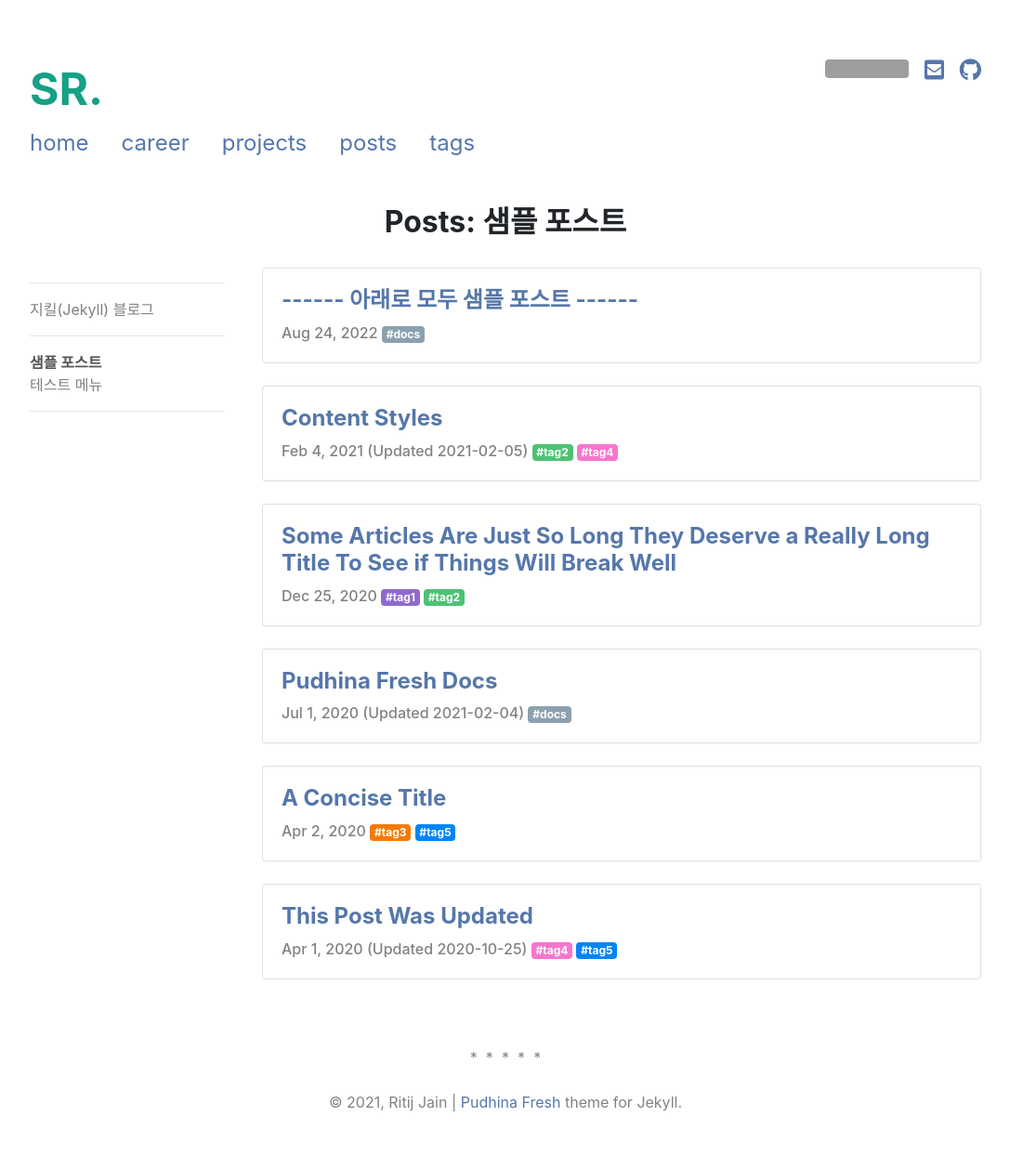
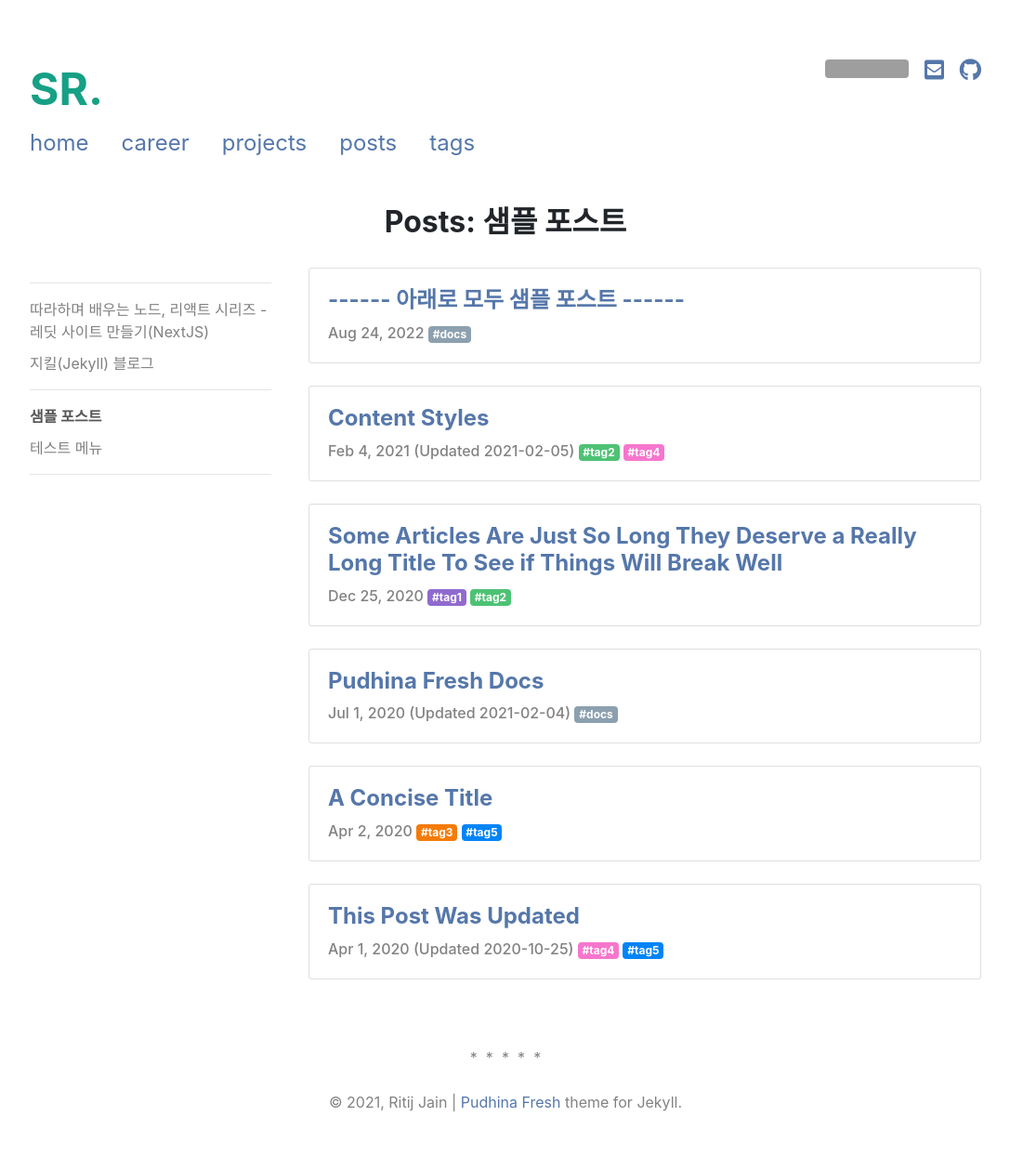
Before and after one commit to StdRunner/StdRunner.github.io, a Jekyll site: the page built from pages/menus/samplepost.html, in a window 1280 px wide. Shown: the whole page at 93% size, without its empty margins (96-1183 px from the left). Built offline with Jekyll 4.4.1, drawn with Linux system fonts in a browser that asks for light colours; nearby versions of some CDN libraries; a style sheet for code colours, icons or effects is not loaded; grey boxes are pictures that could not be loaded.

Commit message:
add menu : clone-reddit edit menu style : change menu margin

```diff
--- a/_data/menus.yml
+++ b/_data/menus.yml
@@ -1,4 +1,6 @@
 real-menus:
+- title : 따라하며 배우는 노드, 리액트 시리즈 - 레딧 사이트 만들기(NextJS)
+  menuname : clone-reddit
 - title : 지킬(Jekyll) 블로그
   menuname : jekyllblog
 sample-menus:
--- a/assets/css/main.css
+++ b/assets/css/main.css
@@ -341,6 +341,7 @@ a.logo:hover {
   width: fit-content;
   padding: 0 40px 20px 0;
   min-width: 250px;
+  max-width: 300px;
 }
 
 .posts_list {
@@ -348,6 +349,7 @@ a.logo:hover {
 }
 
 .menu_item {
+  margin: 0 0 10px 0;
   color: gray;
   cursor: pointer;
 }
@@ -355,6 +357,7 @@ a.logo:hover {
   color: darkgray;
 }
 .menu_item_selected {
+  margin: 0 0 10px 0;
   color: #565656;
   font-weight: bold;
   cursor: pointer;
--- /dev/null
+++ b/pages/menus/clone-reddit.html
@@ -0,0 +1,6 @@
+---
+title: "Posts: 따라하며 배우는 노드, 리액트 시리즈 - 레딧 사이트 만들기(NextJS)"
+menu: clone-reddit
+permalink: /posts/clone-reddit
+layout: menu
+---
```
